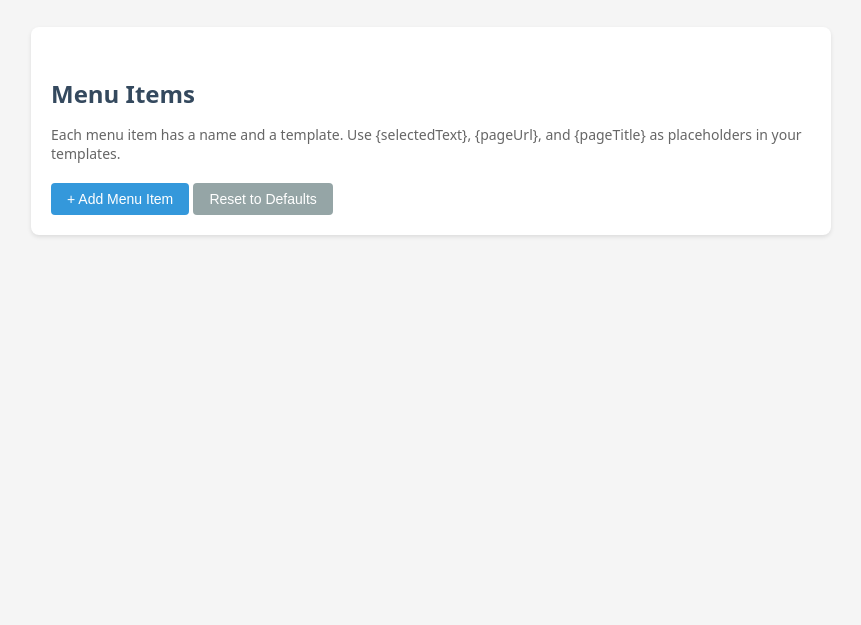
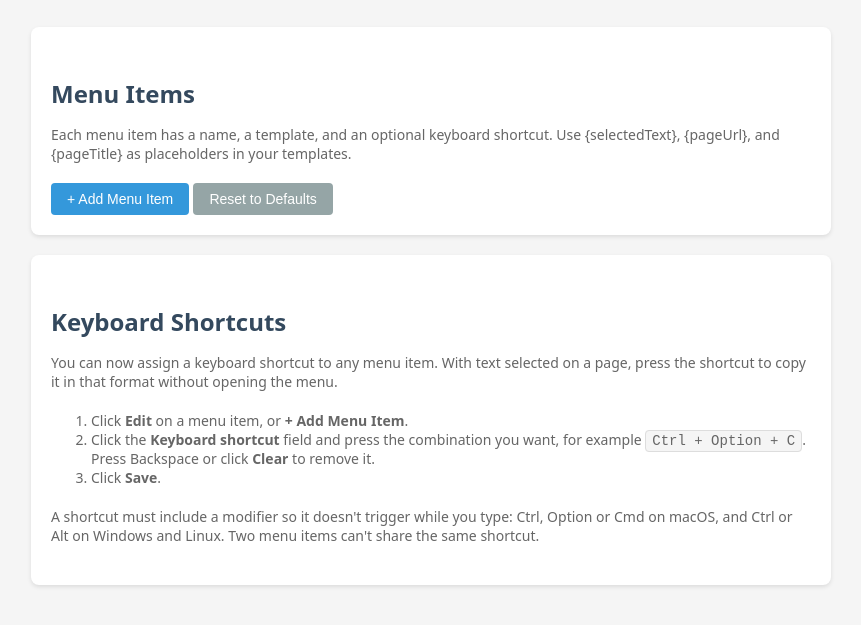
Before and after one commit to iggredible/copy-formatter, a website with bundled scripts: page src/views/options/options.html in a window 1280 px wide. Shown: the part 87-712 px from the top of the page, without its empty margins (209-1070 px from the left). Built offline with nearby package versions, Linux system fonts and the light colour scheme; some packages are replaced by stand-ins of ours.

Commit message:
Describe keyboard shortcuts on the options page
Mention the shortcut in the menu items description and add a
Keyboard Shortcuts section explaining how to set one.

```diff
--- a/src/views/options/options.css
+++ b/src/views/options/options.css
@@ -9,6 +9,13 @@ body {
   color: #666;
   font-size: 14px;
   margin-bottom: 20px;
+}
+
+.description code {
+  padding: 2px 6px;
+  border: 1px solid #ddd;
+  border-radius: 4px;
+  background: #f5f5f5;
 }
 
 .container {
--- a/src/views/options/options.html
+++ b/src/views/options/options.html
@@ -11,10 +11,21 @@
 
     <section>
       <h2>Menu Items</h2>
-      <p class="description">Each menu item has a name and a template. Use {selectedText}, {pageUrl}, and {pageTitle} as placeholders in your templates.</p>
+      <p class="description">Each menu item has a name, a template, and an optional keyboard shortcut. Use {selectedText}, {pageUrl}, and {pageTitle} as placeholders in your templates.</p>
       <div id="menuItems" class="items-list"></div>
       <button id="addMenuItem" class="btn btn-primary">+ Add Menu Item</button>
       <button id="resetToDefaults" class="btn btn-secondary">Reset to Defaults</button>
+    </section>
+
+    <section>
+      <h2>Keyboard Shortcuts</h2>
+      <p class="description">You can now assign a keyboard shortcut to any menu item. With text selected on a page, press the shortcut to copy it in that format without opening the menu.</p>
+      <ol class="description">
+        <li>Click <strong>Edit</strong> on a menu item, or <strong>+ Add Menu Item</strong>.</li>
+        <li>Click the <strong>Keyboard shortcut</strong> field and press the combination you want, for example <code>Ctrl + Option + C</code>. Press Backspace or click <strong>Clear</strong> to remove it.</li>
+        <li>Click <strong>Save</strong>.</li>
+      </ol>
+      <p class="description">A shortcut must include a modifier so it doesn't trigger while you type: Ctrl, Option or Cmd on macOS, and Ctrl or Alt on Windows and Linux. Two menu items can't share the same shortcut.</p>
     </section>
 
     <div id="status" class="status"></div>
```
